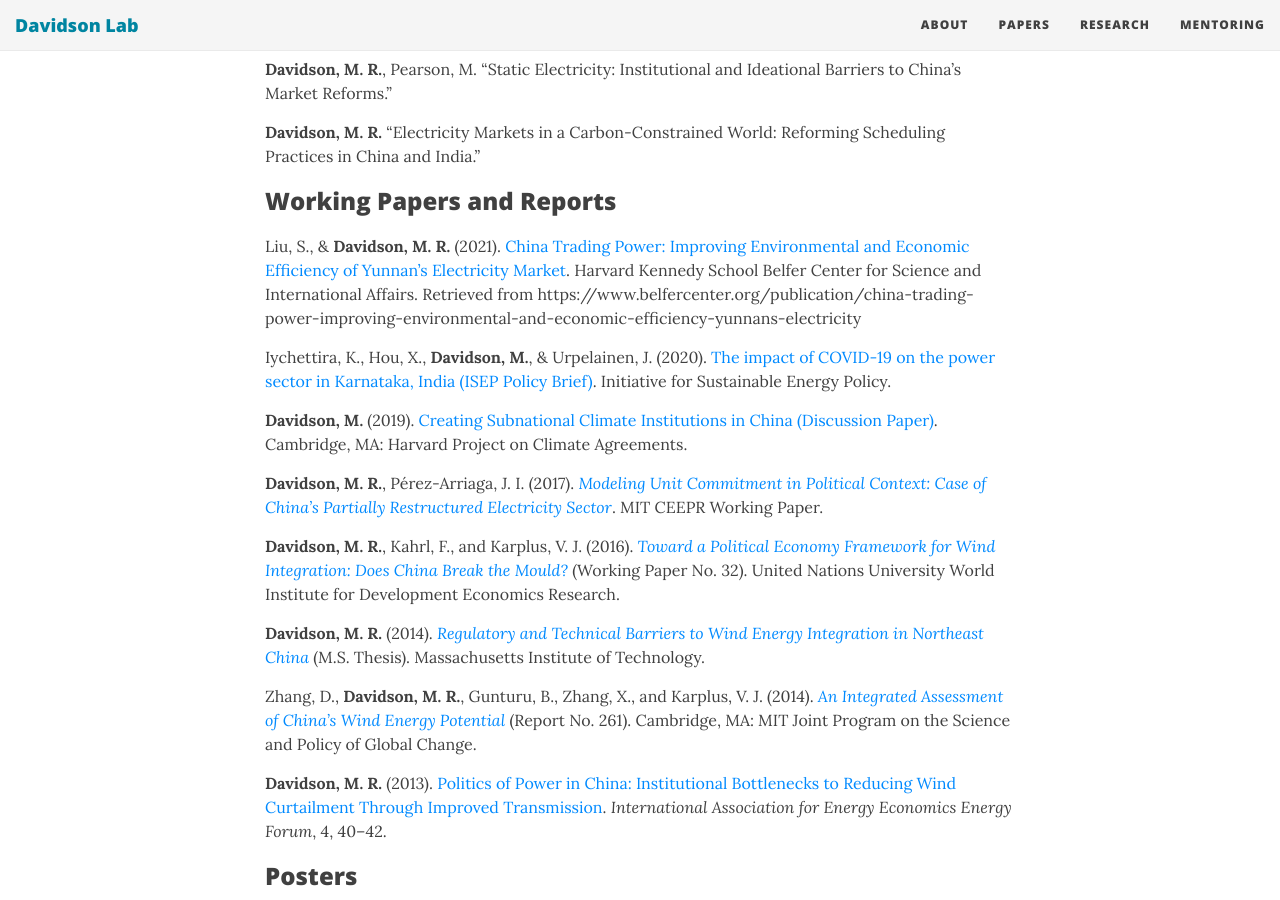
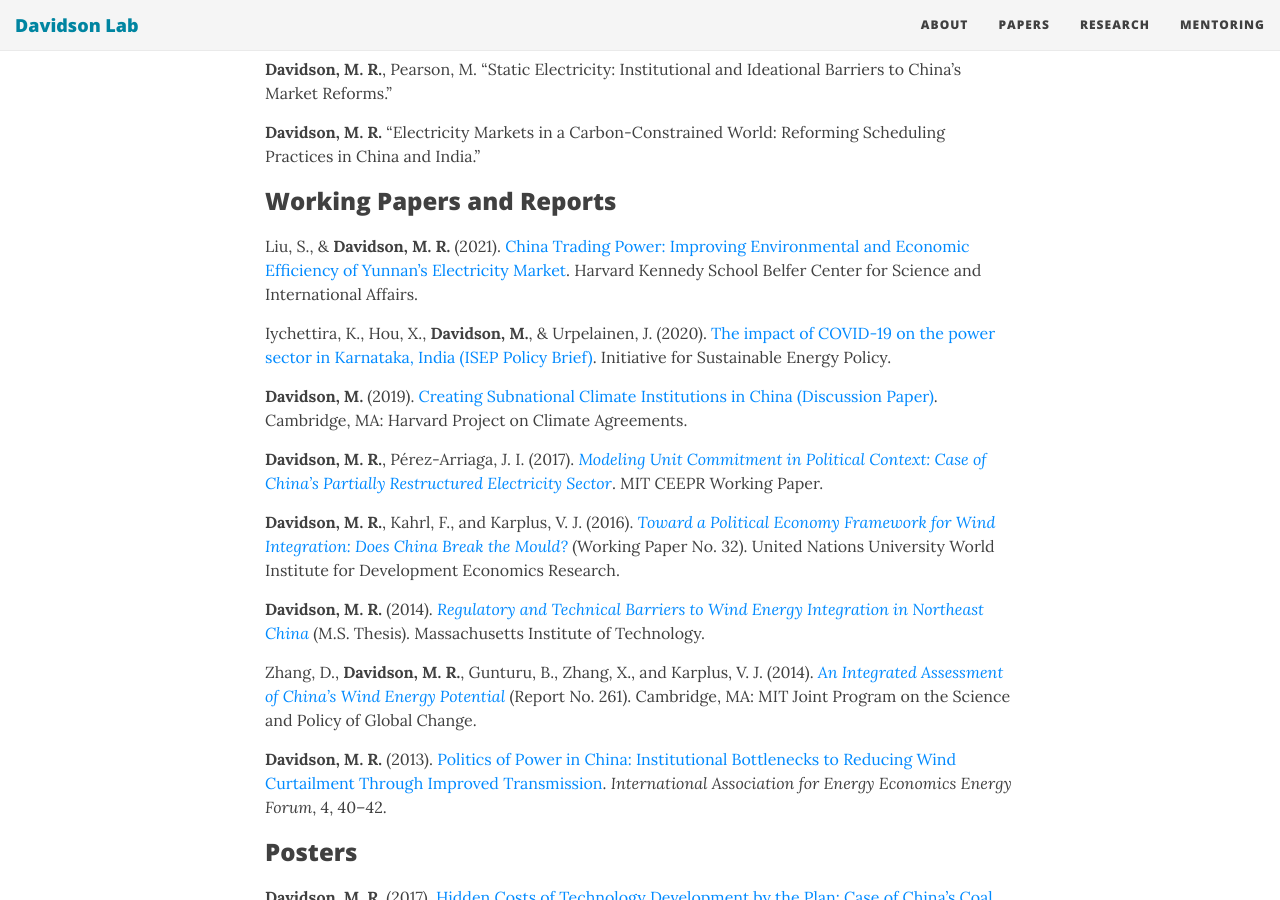
Before and after one commit to east-winds/east-winds.github.io, a Jekyll site: the page built from papers.md, in a window 1280 px wide and 900 px high, scrolled down 919 px. Built offline with Jekyll 4.4.1, drawn with Linux system fonts in a browser that asks for light colours; nearby versions of some CDN libraries.

Commit message:
Yunnan report (3)

```diff
--- a/papers.md
+++ b/papers.md
@@ -40,7 +40,7 @@
 
 ## Working Papers and Reports ##
 
-Liu, S., & **Davidson, M. R.** (2021). [China Trading Power: Improving Environmental and Economic Efficiency of Yunnan’s Electricity Market](/2021-03-18-china-trading-power-yunnan-electricity-market/). Harvard Kennedy School Belfer Center for Science and International Affairs. Retrieved from https://www.belfercenter.org/publication/china-trading-power-improving-environmental-and-economic-efficiency-yunnans-electricity
+Liu, S., & **Davidson, M. R.** (2021). [China Trading Power: Improving Environmental and Economic Efficiency of Yunnan’s Electricity Market](/2021-03-18-china-trading-power-yunnan-electricity-market/). Harvard Kennedy School Belfer Center for Science and International Affairs.
 
 
 Iychettira, K., Hou, X., **Davidson, M.**, & Urpelainen, J. (2020). [The impact of COVID-19 on the power sector in Karnataka, India (ISEP Policy Brief)](/2020-09-17-impact-covid-karnataka-electricity/). Initiative for Sustainable Energy Policy.
```
